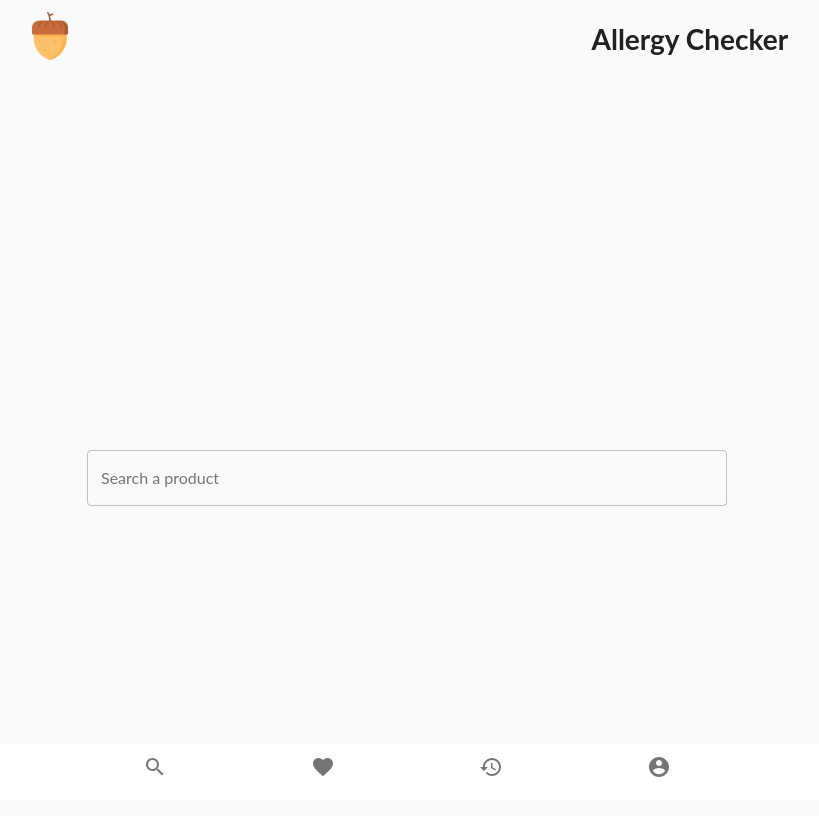
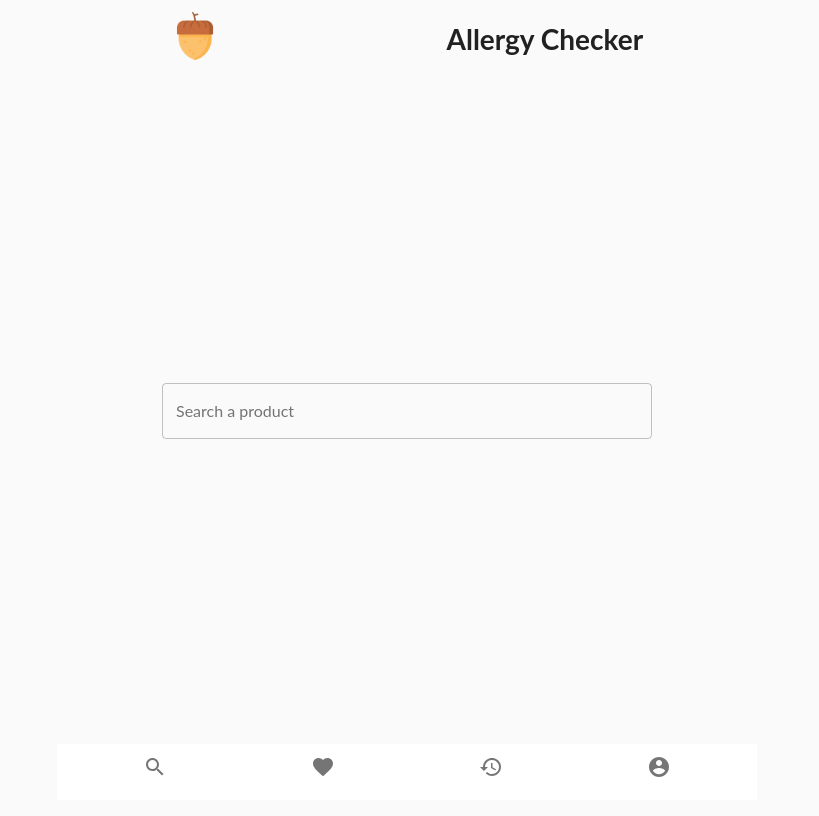
Before and after one commit to clelantoson/React-allergy-checker, a React (Create React App) app: page / in a window 1280 px wide. Shown: the top 816 px of the page, without its empty margins (233-1052 px from the left). Built offline with nearby package versions, Linux system fonts and the light colour scheme.

Commit message:
fixed main layout css in all app

```diff
--- a/src/App.css
+++ b/src/App.css
@@ -5,6 +5,22 @@ body,
   height: 100%;
   width: 100%;
 }
+
+#root {
+  display: flex;
+  flex-direction: row;
+  justify-content: center;
+}
+
+#main {
+  height: 100%;
+  display: flex;
+  flex-direction: column;
+  justify-content: space-between;
+  max-width: 700px;
+  width: 100%;
+}
+
 /*
 .App {
   text-align: center;
--- a/src/App.js
+++ b/src/App.js
@@ -30,7 +30,7 @@ const theme = createTheme({
 
 function App() {
   return (
-    <>
+    <div id="main">
       <ThemeProvider theme={theme}>
         <BrowserRouter>
           <CssBaseline />
@@ -39,7 +39,7 @@ function App() {
           <Navigation />
         </BrowserRouter>
       </ThemeProvider>
-    </>
+    </div>
   );
 }
 
--- a/src/components/Header/Header.css
+++ b/src/components/Header/Header.css
@@ -5,8 +5,8 @@
 
 .containerHeader {
   margin: 0;
+  display: flex;
   justify-content: space-around;
   flex-direction: row-reverse;
-  display: flex;
   align-items: center;
 }
--- a/src/components/Home.jsx
+++ b/src/components/Home.jsx
@@ -5,7 +5,7 @@ import { makeStyles } from "@material-ui/core";
 const useStyles = makeStyles({
   root: {
     margin: 0,
-    height: "100%",
+    // height: "100%",
     width: "100%",
     display: "flex",
     flexDirection: "column",
--- a/src/components/Navigation/Navigation.jsx
+++ b/src/components/Navigation/Navigation.jsx
@@ -14,9 +14,9 @@ import "./Navigation.css";
 import React from "react";
 
 const useStyles = makeStyles({
-  root: {
-    position: "fixed",
-    bottom: 0,
+  containerNav: {
+    // position: "fixed",
+    // bottom: 0,
     width: "100%",
   },
 });
@@ -33,7 +33,7 @@ const Navigation = () => {
     <BottomNavigation
       value={value}
       onChange={handleChange}
-      className={classes.root}
+      className={classes.containerNav}
     >
       {/* <BottomNavigationAction label="Barecode" value="barecode" icon={<BareCode />} /> */}
       <BottomNavigationAction
--- a/src/components/ProductDetail/ProductDetail.jsx
+++ b/src/components/ProductDetail/ProductDetail.jsx
@@ -30,6 +30,9 @@ const ProductDetail = () => {
   const useStyles = makeStyles((theme) => ({
     root: {
       width: "100%",
+      height: "100%",
+      overflowY: "auto",
+      marginBottom: "1px",
     },
     media: {
       height: 0,
--- a/src/components/SearchBar.jsx
+++ b/src/components/SearchBar.jsx
@@ -8,7 +8,7 @@ const useStyles = makeStyles({
     justifyContent: "center",
   },
   searchBar: {
-    width: "50%",
+    width: "70%",
   },
 });
 
```
